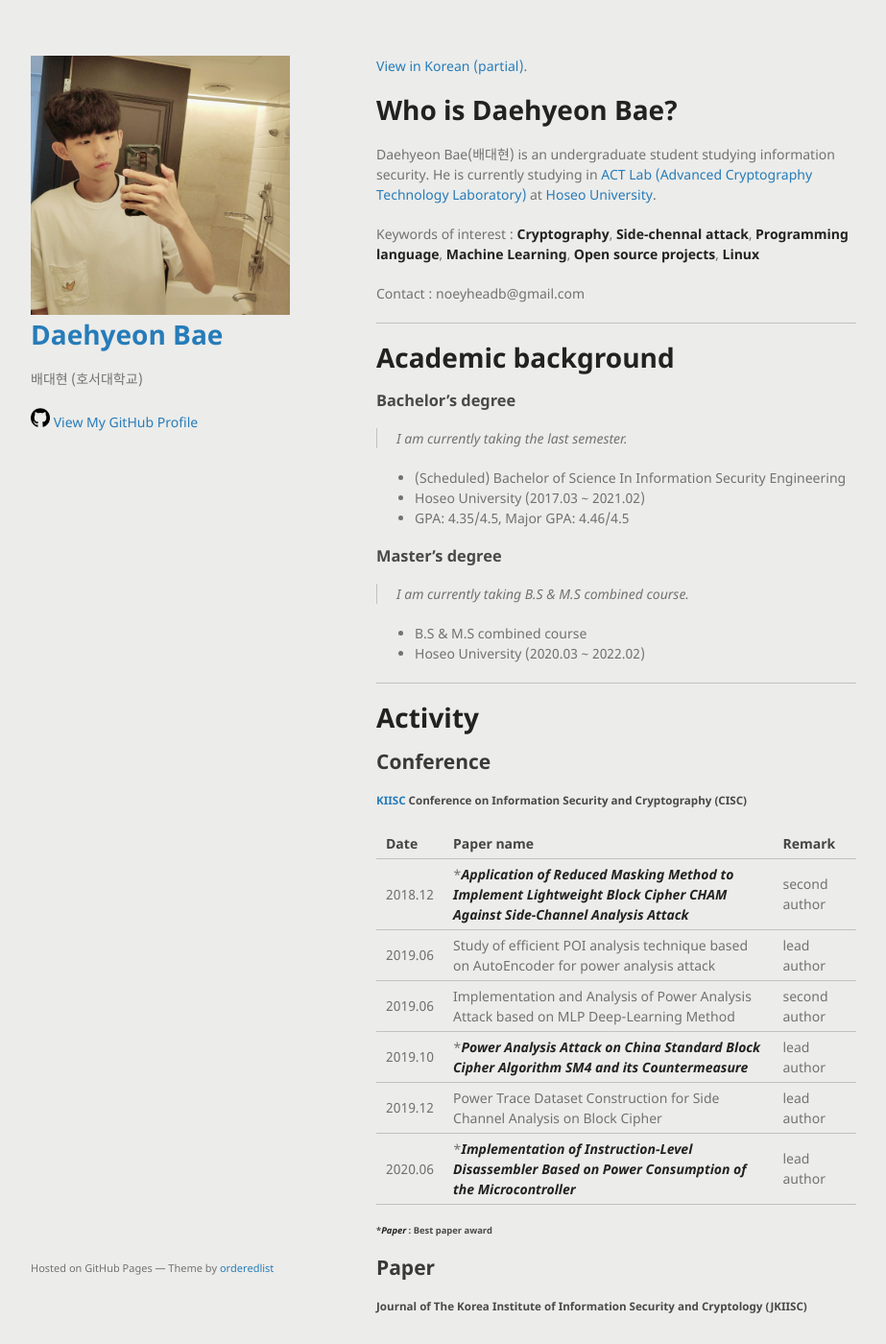
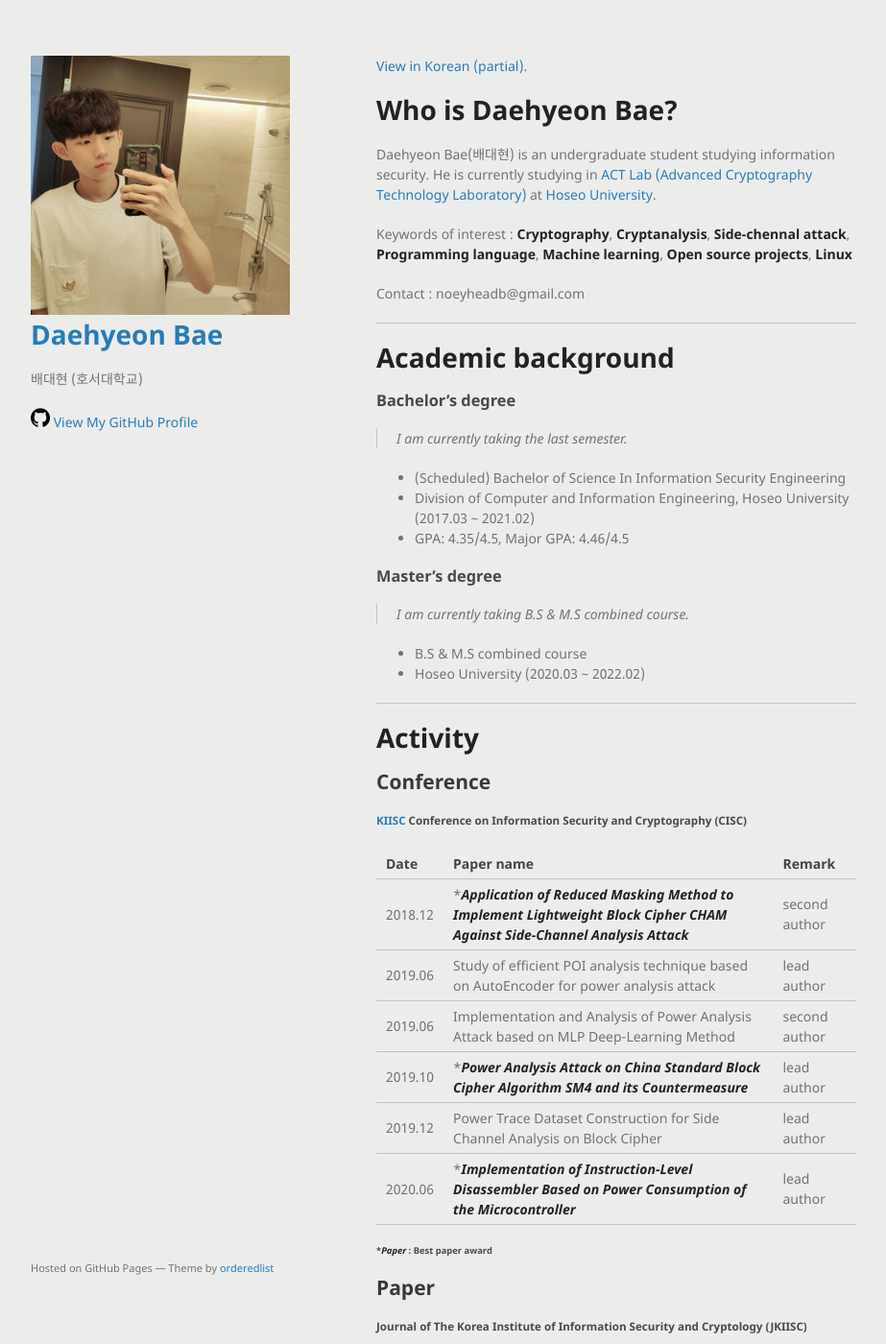
Before and after one commit to noeyheadb/noeyheadb.github.io, a Jekyll site: the page built from index.md, in a window 1280 px wide and 1400 px high. Shown: the whole window at 96% size, without its empty margins (178-1101 px from the left). Built offline with Jekyll 4.4.1, drawn with Linux system fonts in a browser that asks for light colours; some of the changed text lies outside the part shown.

Commit message:
⚡️ Update contents

```diff
--- a/index.md
+++ b/index.md
@@ -8,7 +8,7 @@ layout: default
 
 Daehyeon Bae(배대현) is an undergraduate student studying information security. He is currently studying in [ACT Lab (Advanced Cryptography Technology Laboratory)](https://act.hoseo.ac.kr) at [Hoseo University](https://www.hoseo.ac.kr/).
 
-Keywords of interest : **Cryptography**, **Side-chennal attack**, **Programming language**, **Machine Learning**, **Open source projects**, **Linux**
+Keywords of interest : **Cryptography**, **Cryptanalysis**, **Side-chennal attack**, **Programming language**, **Machine learning**, **Open source projects**, **Linux**
 
 Contact :  noeyheadb@gmail.com
 
@@ -21,7 +21,7 @@ Contact :  noeyheadb@gmail.com
 > I am currently taking the last semester.
 
 * (Scheduled) Bachelor of Science In Information Security Engineering
-* Hoseo University (2017.03 ~ 2021.02)
+* Division of Computer and Information Engineering, Hoseo University (2017.03 ~ 2021.02)
 * GPA: 4.35/4.5, Major GPA: 4.46/4.5
 
 ### Master's degree
```
Also changed, not shown: other parts of index.md (+9 -9 lines), kor.md (+8 -8 lines).
